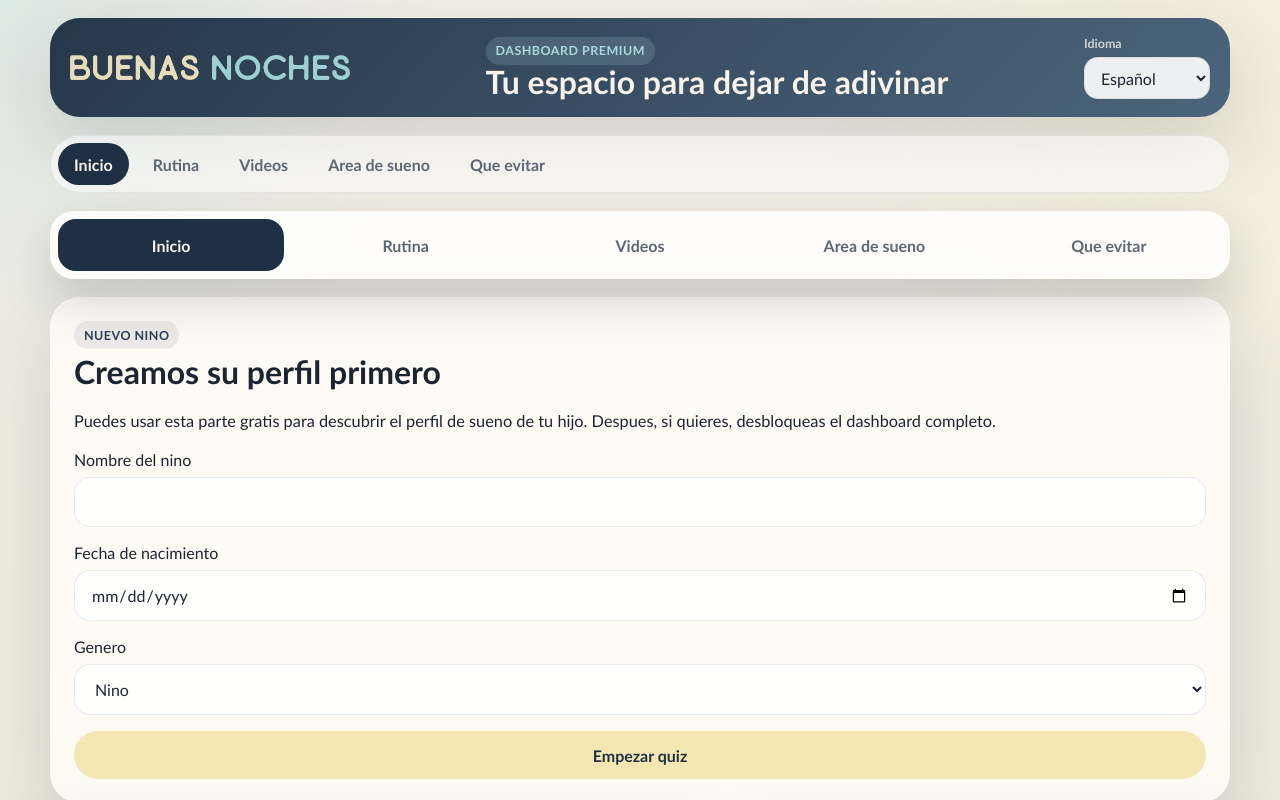
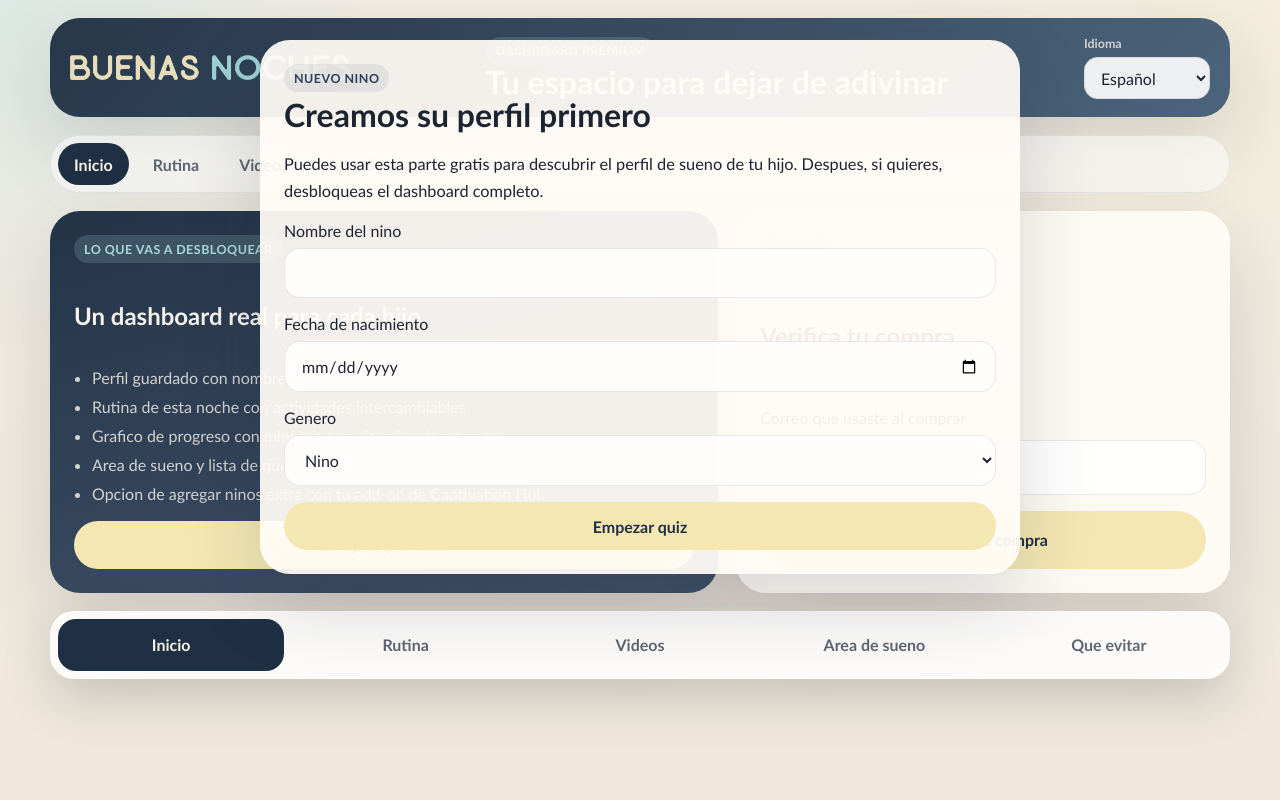
Before and after one commit to YeagerMyster82/buenas-noches-app, a Next.js app: page / in a window 1280 px wide. Shown: the top 800 px of the page. Built offline with nearby package versions, Linux system fonts and the light colour scheme.

Commit message:
Add files via upload

```diff
--- a/app/globals.css
+++ b/app/globals.css
@@ -104,12 +104,13 @@ img {
   gap: 18px;
 }
 
-.gate-shell > .card--quiz {
-  order: 1;
-}
-
-.gate-shell > .gate-grid {
-  order: 2;
+.card--quiz {
+  position: fixed;
+  inset: 5vh max(18px, calc((100vw - 760px) / 2)) auto;
+  z-index: 40;
+  max-height: 88vh;
+  overflow: auto;
+  box-shadow: 0 0 0 9999px rgba(31, 48, 68, 0.52), var(--shadow);
 }
 
 .gate-header,
@@ -590,8 +591,58 @@ textarea {
   gap: 10px;
 }
 
+.chart-panel svg {
+  width: 100%;
+  min-height: 220px;
+}
+
+.chart-axis {
+  stroke: rgba(31, 48, 68, 0.18);
+}
+
+.chart-bar {
+  fill: rgba(169, 216, 221, 0.42);
+}
+
+.chart-line {
+  stroke: var(--night-soft);
+}
+
+.chart-dot {
+  fill: var(--moon);
+  stroke: var(--night-deep);
+  stroke-width: 2;
+}
+
+.chart-label {
+  fill: rgba(31, 48, 68, 0.62);
+}
+
+.chart-panel--empty {
+  opacity: 0.82;
+}
+
 .chart-panel p {
   margin: 0;
+}
+
+.save-confirmation {
+  display: grid;
+  gap: 8px;
+  padding: 22px;
+  border-radius: 22px;
+  background: rgba(169, 216, 221, 0.18);
+  color: #1c5360;
+}
+
+.save-confirmation p {
+  margin: 0;
+}
+
+.account-capture {
+  padding: 18px;
+  border-radius: 22px;
+  background: rgba(31, 48, 68, 0.04);
 }
 
 .history-card {
```
